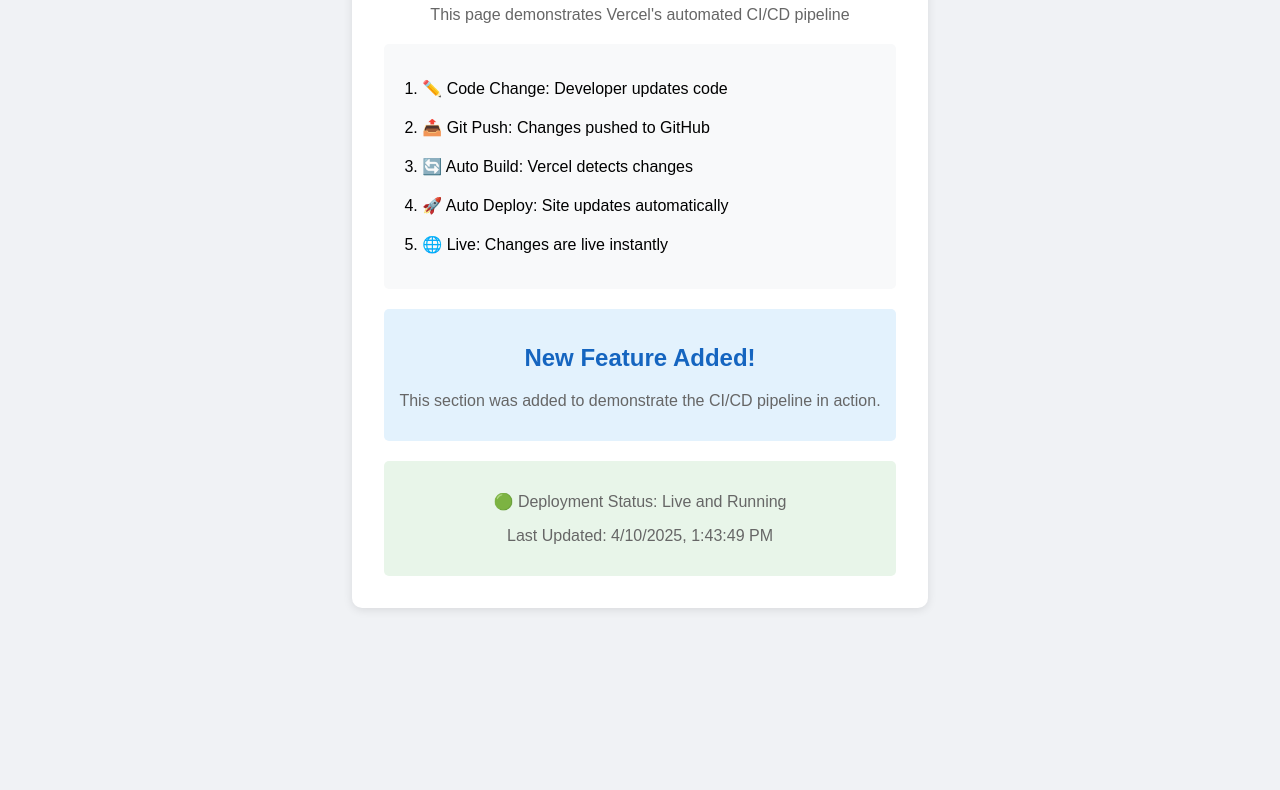
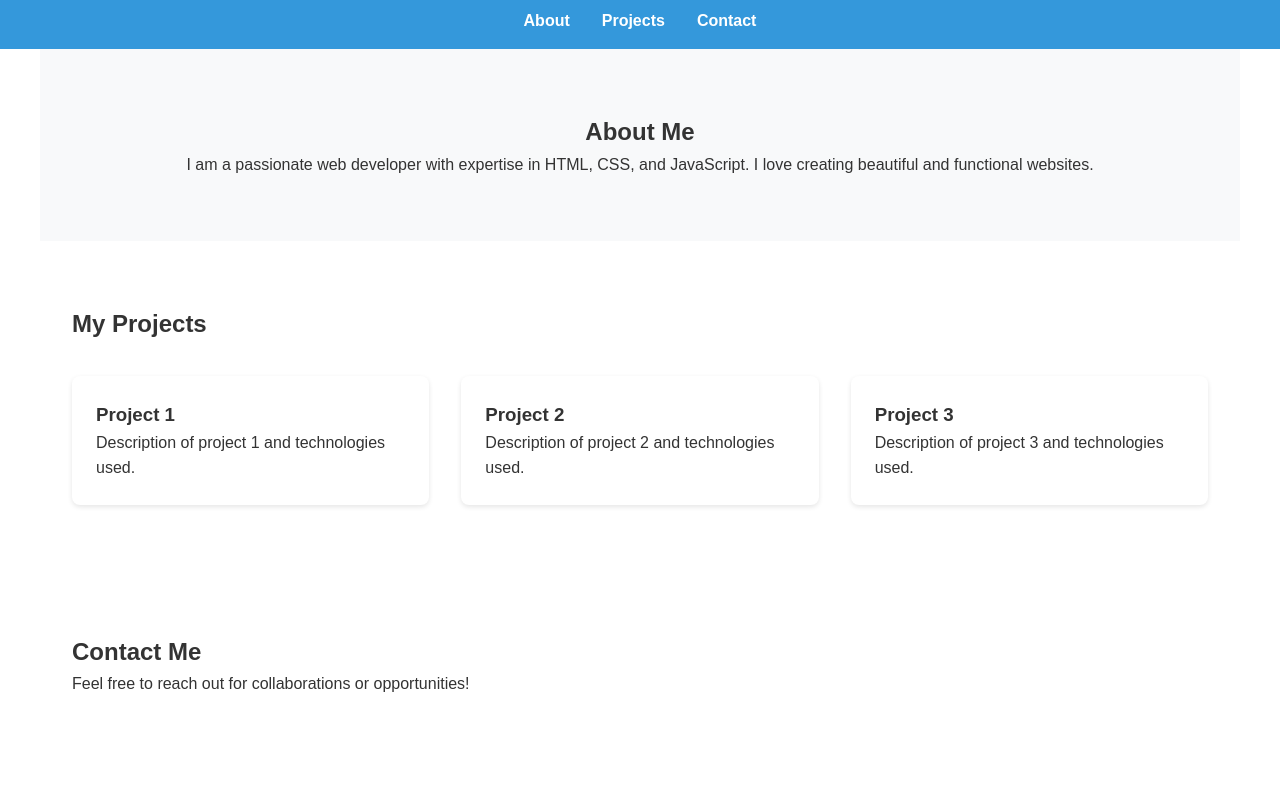
Before and after one commit to suryaprasadvangapandu/my-vercel-site, a website: page index.html in a window 1280 px wide. Shown: the part 149-939 px from the top of the page. Before the commit the page ends 800 px from the top, so only its background shows below. Drawn offline with Linux system fonts and the light colour scheme.

Commit message:
Setup portfolio website with GitHub Actions CI/CD

```diff
--- a/index.html
+++ b/index.html
@@ -4,94 +4,135 @@
 <head>
     <meta charset="UTF-8">
     <meta name="viewport" content="width=device-width, initial-scale=1.0">
-    <title>surya CI/CD Live Demo</title>
+    <title>My Portfolio</title>
     <style>
-        body {
-            font-family: Arial, sans-serif;
+        :root {
+            --primary-color: #2c3e50;
+            --secondary-color: #3498db;
+            --text-color: #333;
+            --light-bg: #f8f9fa;
+        }
+
+        * {
             margin: 0;
             padding: 0;
+            box-sizing: border-box;
+        }
+
+        body {
+            font-family: 'Arial', sans-serif;
+            line-height: 1.6;
+            color: var(--text-color);
+        }
+
+        header {
+            background-color: var(--primary-color);
+            color: white;
+            padding: 2rem 0;
+            text-align: center;
+        }
+
+        nav {
+            background-color: var(--secondary-color);
+            padding: 1rem;
+            position: sticky;
+            top: 0;
+        }
+
+        nav ul {
+            list-style: none;
             display: flex;
             justify-content: center;
-            align-items: center;
-            min-height: 100vh;
-            background-color: #f0f2f5;
+            gap: 2rem;
         }
 
-        .container {
+        nav a {
+            color: white;
+            text-decoration: none;
+            font-weight: bold;
+        }
+
+        section {
+            padding: 4rem 2rem;
+            max-width: 1200px;
+            margin: 0 auto;
+        }
+
+        .hero {
+            background-color: var(--light-bg);
+            text-align: center;
+        }
+
+        .projects {
+            display: grid;
+            grid-template-columns: repeat(auto-fit, minmax(300px, 1fr));
+            gap: 2rem;
+            margin-top: 2rem;
+        }
+
+        .project-card {
+            background: white;
+            border-radius: 8px;
+            padding: 1.5rem;
+            box-shadow: 0 2px 5px rgba(0, 0, 0, 0.1);
+        }
+
+        footer {
+            background-color: var(--primary-color);
+            color: white;
             text-align: center;
             padding: 2rem;
-            background-color: white;
-            border-radius: 10px;
-            box-shadow: 0 2px 10px rgba(0, 0, 0, 0.1);
-            max-width: 600px;
-        }
-
-        h1 {
-            color: #333;
-        }
-
-        p {
-            color: #666;
-        }
-
-        .pipeline-steps {
-            text-align: left;
-            margin-top: 20px;
-            padding: 20px;
-            background: #f8f9fa;
-            border-radius: 5px;
-        }
-
-        .step {
-            margin: 10px 0;
-            padding: 5px 0;
-        }
-
-        .status {
-            margin-top: 20px;
-            padding: 15px;
-            background: #e8f5e9;
-            border-radius: 5px;
-            color: #2e7d32;
-        }
-
-        .new-section {
-            margin-top: 20px;
-            padding: 15px;
-            background: #e3f2fd;
-            border-radius: 5px;
-            color: #1565c0;
+            margin-top: 2rem;
         }
     </style>
 </head>
 
 <body>
-    <div class="container">
-        <h1>surya CI/CD Live Demo</h1>
-        <p>This page demonstrates Vercel's automated CI/CD pipeline</p>
+    <header>
+        <h1>Welcome to My Portfolio</h1>
+        <p>Web Developer & Designer</p>
+    </header>
 
-        <div class="pipeline-steps">
-            <div class="step">1. ✏️ Code Change: Developer updates code</div>
-            <div class="step">2. 📤 Git Push: Changes pushed to GitHub</div>
-            <div class="step">3. 🔄 Auto Build: Vercel detects changes</div>
-            <div class="step">4. 🚀 Auto Deploy: Site updates automatically</div>
-            <div class="step">5. 🌐 Live: Changes are live instantly</div>
+    <nav>
+        <ul>
+            <li><a href="#about">About</a></li>
+            <li><a href="#projects">Projects</a></li>
+            <li><a href="#contact">Contact</a></li>
+        </ul>
+    </nav>
+
+    <section id="about" class="hero">
+        <h2>About Me</h2>
+        <p>I am a passionate web developer with expertise in HTML, CSS, and JavaScript. I love creating beautiful and
+            functional websites.</p>
+    </section>
+
+    <section id="projects">
+        <h2>My Projects</h2>
+        <div class="projects">
+            <div class="project-card">
+                <h3>Project 1</h3>
+                <p>Description of project 1 and technologies used.</p>
+            </div>
+            <div class="project-card">
+                <h3>Project 2</h3>
+                <p>Description of project 2 and technologies used.</p>
+            </div>
+            <div class="project-card">
+                <h3>Project 3</h3>
+                <p>Description of project 3 and technologies used.</p>
+            </div>
         </div>
+    </section>
 
-        <div class="new-section">
-            <h2>New Feature Added!</h2>
-            <p>This section was added to demonstrate the CI/CD pipeline in action.</p>
-        </div>
+    <section id="contact">
+        <h2>Contact Me</h2>
+        <p>Feel free to reach out for collaborations or opportunities!</p>
+    </section>
 
-        <div class="status">
-            <p>🟢 Deployment Status: Live and Running</p>
-            <p>Last Updated: <span id="timestamp"></span></p>
-        </div>
-    </div>
-
-    <script>
-        document.getElementById('timestamp').textContent = new Date().toLocaleString();
-    </script>
+    <footer>
+        <p>&copy; 2024 My Portfolio. All rights reserved.</p>
+    </footer>
 </body>
 
 </html>
```
Also changed, not shown: package.json (added, +12 -0 lines), .github/workflows/deploy.yml (added), README.md (added), 1 other file.
